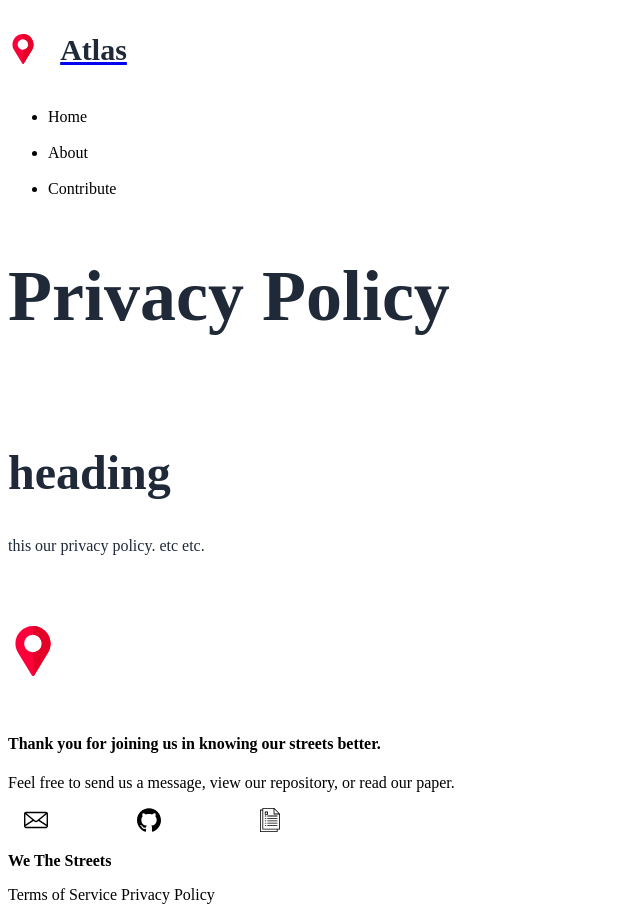
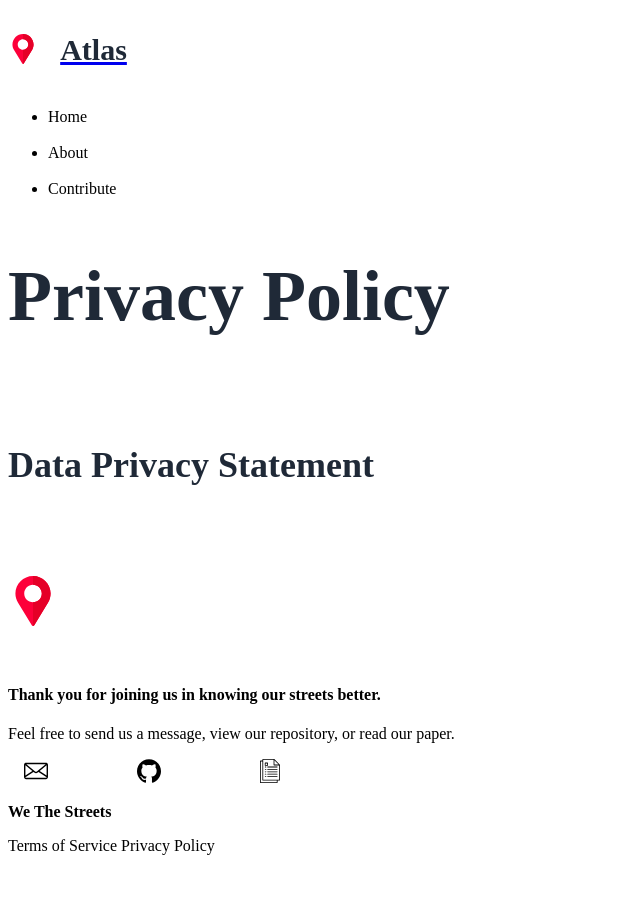
Before and after one commit to Nicolas-Sy/we-the-streets-site, a Next.js app: page /privacy-policy in a window 1280 px wide. Shown: the whole page, without its empty margins (0-640 px from the left). After the commit the page ends 863 px from the top, so only its background shows below. Built offline with nearby package versions, Linux system fonts and the light colour scheme.

Commit message:
commented out H2

```diff
--- a/src/pages/privacy-policy.jsx
+++ b/src/pages/privacy-policy.jsx
@@ -1,6 +1,6 @@
 import Page from '@/ui/page';
 import H1 from 'ui/heading/h1';
-import H2 from 'ui/heading/h2';
+// import H2 from 'ui/heading/h2';
 import H3 from 'ui/heading/h3';
 import P from 'ui/heading/p';
 
@@ -14,8 +14,8 @@ export default function Index() {
             <section className='container mx-auto px-5'>
                 <H1> Privacy Policy </H1>
                 <br />
-                <H2> heading </H2>
-                <P> this our privacy policy. etc etc.</P>
+                <H3> Data Privacy Statement </H3>
+                <P> </P>
                 <br />
             </section>
         </Page>
--- a/src/pages/terms-of-service.jsx
+++ b/src/pages/terms-of-service.jsx
@@ -1,7 +1,7 @@
 import Page from '@/ui/page';
 import H1 from 'ui/heading/h1';
 import H2 from 'ui/heading/h2';
-import H3 from 'ui/heading/h3';
+// import H3 from 'ui/heading/h3';
 import P from 'ui/heading/p';
 
 export default function Index() {
```
